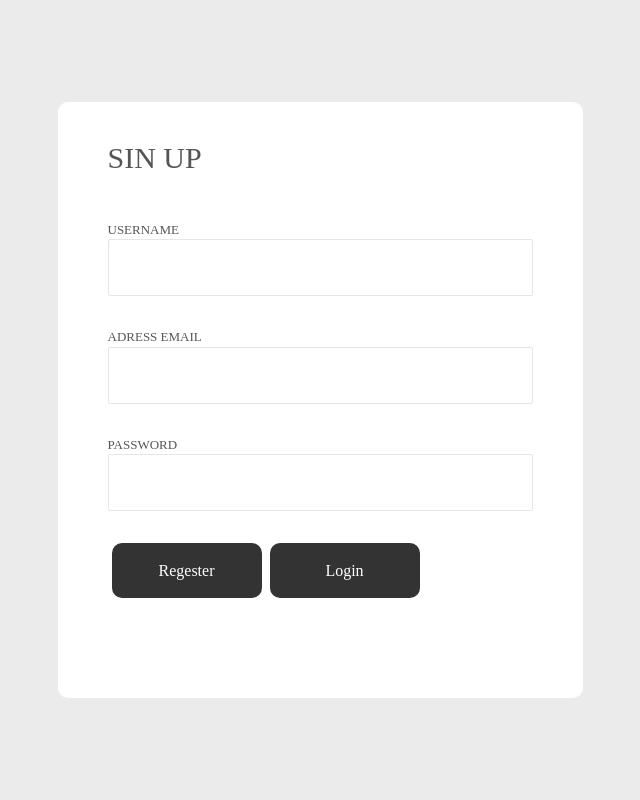
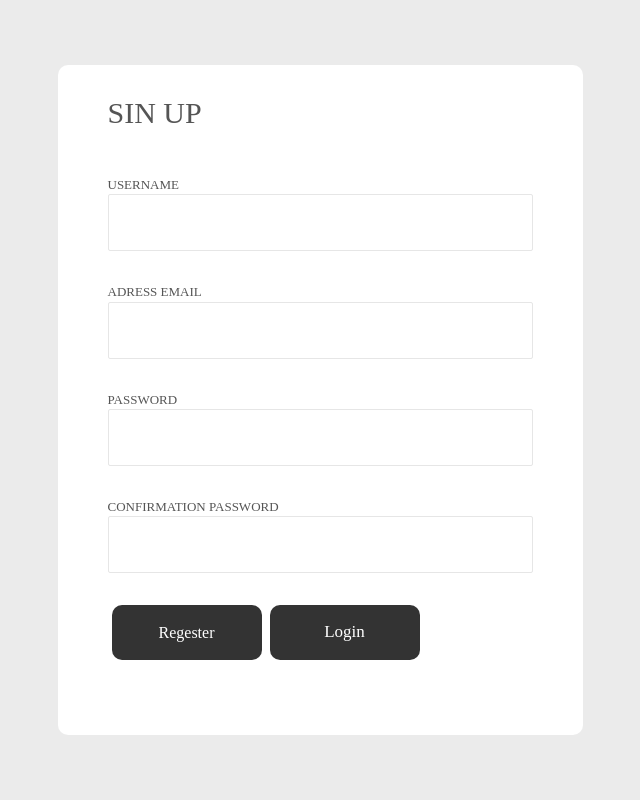
Before and after one commit to othmanehannoun/new_version-vols-, a PHP site: page /inscription.php in a window 1280 px wide. Shown: the whole page, without its empty margins (320-960 px from the left). Run offline with PHP 8.4, Linux system fonts and the light colour scheme; some web fonts are replaced.

Commit message:
add class

```diff
--- /dev/null
+++ b/admin/userclass.php
@@ -0,0 +1,44 @@
+<?php
+// include('dbconnection.php');
+session_start();
+ class User{
+
+		function __construct() {
+			$this->conn = new mysqli("localhost","root","", "db_gestionvols");
+        }
+
+		function user_insert($user, $mail, $pass, $status) {
+
+                $query = mysqli_query($this->conn, "INSERT INTO users values('', '$user', '$mail', '$pass', '$status')");
+
+                if($query == true){
+                //   header("location: inscription.php?msg=successfully registered ");
+                return true;
+                }
+
+              else{
+                // header("location: inscription.php?error=Not registered successfully ");
+                return false;
+              }
+
+            }
+
+
+            function user_update($id1, $name, $email, $password, $status) {
+             mysqli_query($this->conn,"UPDATE users set username = '$name', mail = '$email', pass_word = '$password', statu = '$status'  WHERE iduser = '$id1'");
+
+                // mysqli_query($this->conn, "UPDATE users SET u = '$nom', `prenom` = '$prenom', `email` = '$mail' , `password` = '$password' WHERE `id_user` = '$id'") or die(mysqli_error());
+
+            }
+
+
+            function user_delete($id) {
+                mysqli_query($this->conn,"DELETE from users where iduser = '$id'");
+
+
+               }
+
+
+
+ }
+    ?>
--- a/css/login.css
+++ b/css/logi.css
@@ -137,7 +137,7 @@ iframe {
 
 .login100-form {
   width: 100%;
-  padding: 55px 50px;
+  padding: 30px 50px;
 }
 
 .login100-form-title {
@@ -150,7 +150,6 @@ iframe {
   width: 100%;
   display: block;
   margin-bottom: 45px;
-    margin-top: -4%;
 }
 
 .wrap-input100 {
@@ -173,6 +172,10 @@ iframe {
   background: transparent;
   height: 55px;
   padding: 0 25px 0 25px;
+}
+
+.input100 :hover {
+  border: 2px solid red;
 }
 /*------------------------------------------------------------------
 
@@ -207,8 +210,11 @@ iframe {
   -moz-transition: all 0.4s;
   transition: all 0.4s;
 }
-
-.login100-form-btn:hover {
+.login100-form-btn a {
+  font-family: Raleway-Bold;
+  color: #fff;
+}
+.login100-form-btn:hover{
   background-color: #fde02f;
   color: black;
 }
@@ -230,8 +236,8 @@ a {
 }
 
 .alert {
-   margin-top: -38px;
-  margin-bottom: 65px;
+   margin-top: -15px;
+  margin-bottom: 45px;
 }
 
 
--- a/index.php
+++ b/index.php
@@ -28,7 +28,7 @@ if(mysqli_num_rows($query) > 0 ){
 	<title>Login</title>
 	<meta charset="UTF-8">
 	<meta name="viewport" content="width=device-width, initial-scale=1">
-	<link rel="stylesheet" type="text/css" href="css/login.css">
+	<link rel="stylesheet" type="text/css" href="css/logi.css">
 </head>
 <body>
 
--- a/inscription.php
+++ b/inscription.php
@@ -1,30 +1,38 @@
 <?php
-   session_start();
+//    session_start();
+	$db = mysqli_connect("127.0.0.1", "root", "", "db_gestionvols");
 
-	$db = mysqli_connect("127.0.0.1", "root", "", "db_gestionvols");
+	include "admin/userclass.php";
 
     if (isset($_POST['sinup'])){
 
-      $user = $_POST['username'];
-      $mail = $_POST['mail'];
-      $pass = $_POST['pass'];
-      $status = $_POST['status'];
+      $user            = $_POST['username'];
+      $mail            = $_POST['mail'];
+	  $pass            = $_POST['pass'];
+	  $confirmation    =$_POST['confirmation'];
+	  $status          = $_POST['status'];
 
-	  $query = mysqli_query($db, "INSERT INTO user values('', '$user', '$mail', '$pass', '$status')");
+	  if($pass == $confirmation){
+	  $users = new User();
+	  $users->user_insert($user, $mail, $pass, $status);
 
-	//   if($query == true){
-	// 	$_SESSION['message'] = 'successfully registered';
-	//   }
+	  if($users == true){
+		header("location: inscription.php?msg=successfully registered ");
+	  }
+	  else{
+		header("location: inscription.php?error=Not registered successfully ");
+	  }
+	  }
+
 
 	}
 
 ?>
 
-
 <link rel="stylesheet" href="https://fonts.googleapis.com/icon?family=Material+Icons">
 <link rel="stylesheet" href="https://maxcdn.bootstrapcdn.com/font-awesome/4.7.0/css/font-awesome.min.css">
 <link rel="stylesheet" href="https://maxcdn.bootstrapcdn.com/bootstrap/3.3.7/css/bootstrap.min.css">
-<link rel="stylesheet" type="text/css" href="css/login.css">
+<link rel="stylesheet" type="text/css" href="css/logi.css">
 
 <body>
 
@@ -33,36 +41,39 @@
 		<div class="container-login100">
 			<div class="wrap-login100 p-l-85 p-r-85 p-t-55 p-b-55">
 				<form action="" method="POST" class="login100-form">
-				<!-- <?php
-		            //   echo  "<div class='alert alert-success'>" .$_SESSION['message']. "</div>";
+				<?php
+					if (isset($_GET['msg'])) {
+						$message = $_GET['msg'];
+						echo  "<div class='alert alert-success'>".$message."</div>";
+					}
+					if (isset($_GET['error'])) {
+						$mgsError = $_GET['error'];
+						echo  "<div class='alert alert-danger'>".$mgsError."</div>";
+					}
 
-				?>	 -->
-					<span class="login100-form-title p-b-32">
-						Sin Up
-					</span>
+				?>
+					<span class="login100-form-title p-b-32">Sin Up</span>
 
-					<span class="txt1 p-b-11">
-						Username
-					</span>
+					<span class="txt1 p-b-11">Username</span>
 					<div class="wrap-input100 validate-input m-b-36">
-						<input class="input100" type="text"  name="username" >
+						<input class="input100" type="text"  name="username" required>
 						<span class="focus-input100"></span>
 					</div>
 
-					<span class="txt1 p-b-11">
-						Adress Email
-					</span>
+					<span class="txt1 p-b-11">Adress Email</span>
 					<div class="wrap-input100 validate-input m-b-36">
-						<input class="input100" type="email"  name="mail" >
+						<input class="input100" type="email"  name="mail" required>
 						<span class="focus-input100"></span>
 					</div>
 
-					<span class="txt1 p-b-11">
-						Password
-					</span>
+					<span class="txt1 p-b-11">Password</span>
 					<div class="wrap-input100 validate-input m-b-12">
-
-						<input class="input100" type="password" name="pass" >
+						<input class="input100" type="password" name="pass" required>
+						<span class="focus-input100"></span>
+					</div>
+					<span class="txt1 p-b-11">confirmation Password</span>
+					<div class="wrap-input100 validate-input m-b-12">
+						<input class="input100" type="password" name="confirmation" required>
 						<span class="focus-input100"></span>
 					</div>
 
@@ -72,13 +83,8 @@
 
 					<div class="container-login100-form-btn">
 						<button class="login100-form-btn" name="sinup">Regester</button>
-						<button class="login100-form-btn" name="sinup">Login</button>
+						<button class="login100-form-btn" name="sinup"><a href="index.php">Login</a></button>
 					</div>
-
-					<!-- <div class="container signin">
-						<p>Already have an account? <a href="#">Sign in</a>.</p>
-					  </div> -->
-
 				</form>
 
 			</div>
```
Also changed, not shown: admin/admin.php (+5 -4 lines), admin/delete.php (+5 -2 lines), admin/update.php (+9 -9 lines), admin/css/admi.css (renamed from admin/css/admin.css).
